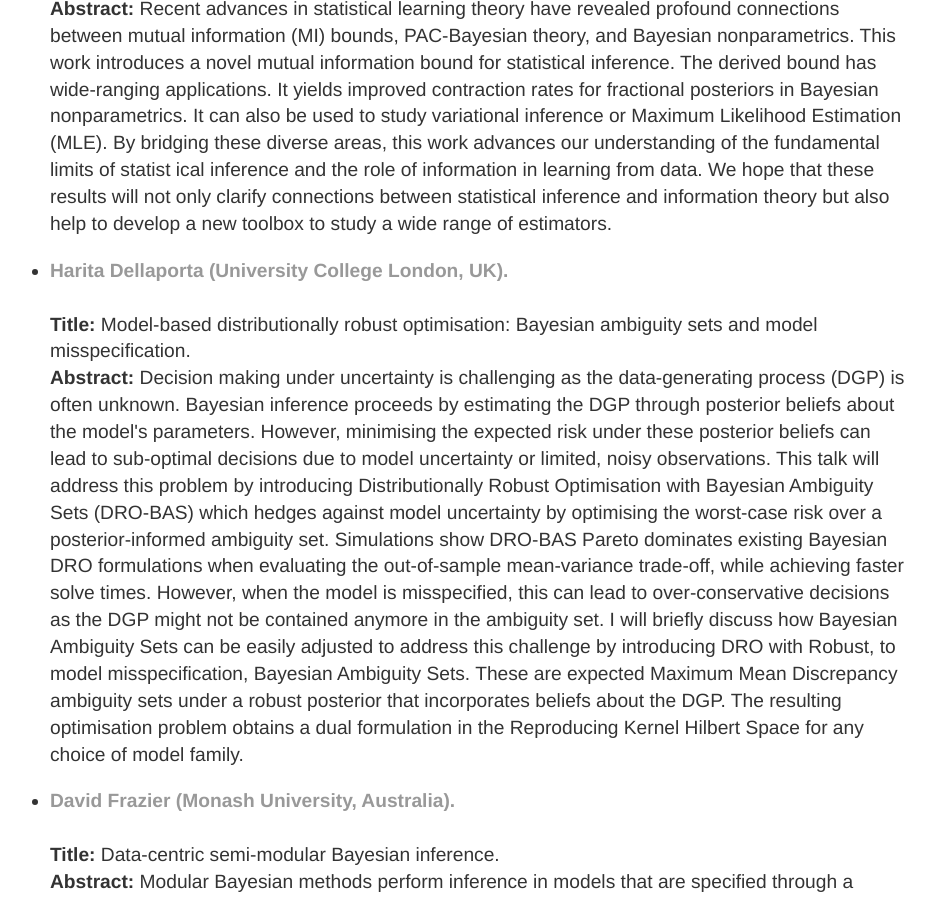
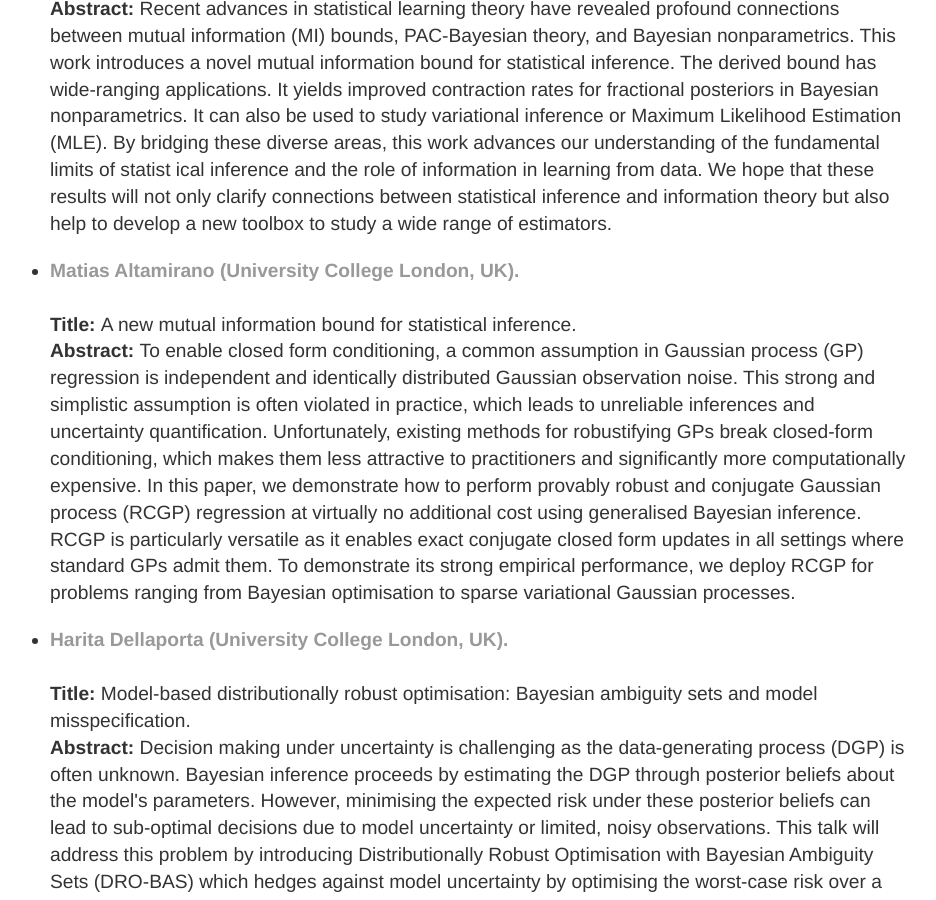
Before and after one commit to postbayes/BayesMisspecificationSatellite, a Jekyll site: the page index.html, which Jekyll copies as it is, in a window 1280 px wide and 900 px high, scrolled down 2786 px. Shown: the whole window, without its empty margins (182-1118 px from the left). Built offline with Jekyll 4.4.1, drawn with Linux system fonts in a browser that asks for light colours.

Commit message:
Update index.html

```diff
--- a/index.html
+++ b/index.html
@@ -125,6 +125,11 @@ A common justification for the use of Bayesian inference is that Bayes’ theore
 			<strong> Abstract: </strong> Recent advances in statistical learning theory have revealed profound connections between mutual information (MI) bounds, PAC-Bayesian theory, and Bayesian nonparametrics. This work introduces a novel mutual information bound for statistical inference. The derived bound has wide-ranging applications. It yields improved contraction rates for fractional posteriors in Bayesian nonparametrics. It can also be used to study variational inference or Maximum Likelihood Estimation (MLE). By bridging these diverse areas, this work advances our understanding of the fundamental limits of statist ical inference and the role of information in learning from data. We hope that these results will not only clarify connections between statistical inference and information theory but also help to develop a new toolbox to study a wide range of estimators. <br/>
 		</li>
 
+		<li> <strong><a href="https://maltamiranomontero.github.io"> Matias Altamirano (University College London, UK).</a></strong> <br/><br/>
+			<strong> Title: </strong> A new mutual information bound for statistical inference. <br/>
+			<strong> Abstract: </strong> To enable closed form conditioning, a common assumption in Gaussian process (GP) regression is independent and identically distributed Gaussian observation noise. This strong and simplistic assumption is often violated in practice, which leads to unreliable inferences and uncertainty quantification. Unfortunately, existing methods for robustifying GPs break closed-form conditioning, which makes them less attractive to practitioners and significantly more computationally expensive. In this paper, we demonstrate how to perform provably robust and conjugate Gaussian process (RCGP) regression at virtually no additional cost using generalised Bayesian inference. RCGP is particularly versatile as it enables exact conjugate closed form updates in all settings where standard GPs admit them. To demonstrate its strong empirical performance, we deploy RCGP for problems ranging from Bayesian optimisation to sparse variational Gaussian processes. <br/>
+		</li>
+
 		<li> <strong><a href="https://haritadell.github.io/"> Harita Dellaporta (University College London, UK).</a></strong> <br/><br/>
 			<strong> Title: </strong> Model-based distributionally robust optimisation: Bayesian ambiguity sets and model misspecification.   <br/>
 			<strong> Abstract: </strong> Decision making under uncertainty is challenging as the data-generating process (DGP) is often unknown. Bayesian inference proceeds by estimating the DGP through posterior beliefs about the model's parameters. However, minimising the expected risk under these posterior beliefs can lead to sub-optimal decisions due to model uncertainty or limited, noisy observations. This talk will address this problem by introducing Distributionally Robust Optimisation with Bayesian Ambiguity Sets (DRO-BAS) which hedges against model uncertainty by optimising the worst-case risk over a posterior-informed ambiguity set.  Simulations show DRO-BAS Pareto dominates existing Bayesian DRO formulations when evaluating the out-of-sample mean-variance trade-off, while achieving faster solve times. However, when the model is misspecified, this can lead to over-conservative decisions as the DGP might not be contained anymore in the ambiguity set. I will briefly discuss how Bayesian Ambiguity Sets can be easily adjusted to address this challenge by introducing DRO with Robust, to model misspecification, Bayesian Ambiguity Sets. These are expected Maximum Mean Discrepancy ambiguity sets under a robust posterior that incorporates beliefs about the DGP. The resulting optimisation problem obtains a dual formulation in the Reproducing Kernel Hilbert Space for any choice of model family.   <br/>
```
